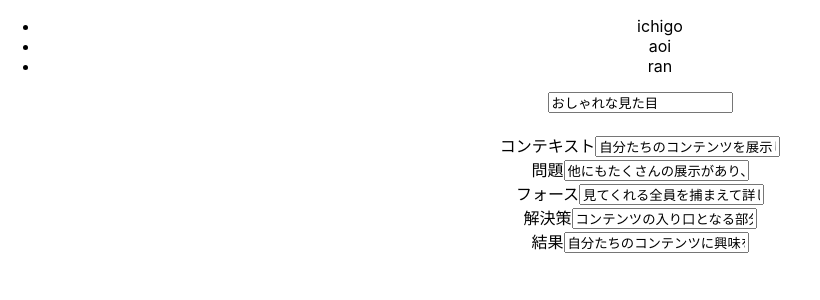
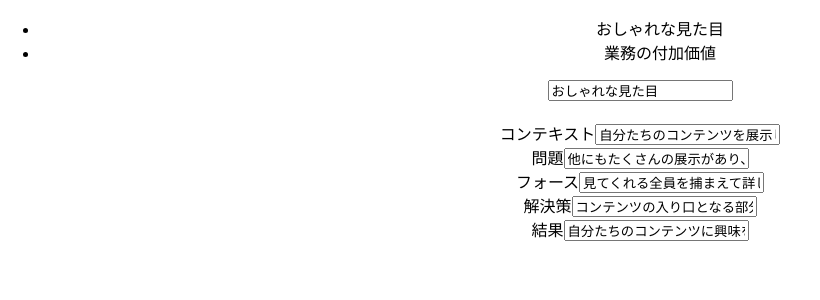
Before and after one commit to msntts/PatternLanguageEditor, a React (Create React App) app in the folder pattern-language-editor-client/: page / in a window 1280 px wide. Shown: the top 300 px of the page, without its empty margins (0-820 px from the left). Built offline with nearby package versions, Linux system fonts and the light colour scheme.

Commit message:
画面にリストを表示できるようにした

```diff
--- a/pattern-language-editor-client/src/views/components/PatternComponentTab.tsx
+++ b/pattern-language-editor-client/src/views/components/PatternComponentTab.tsx
@@ -10,29 +10,17 @@ export type Props = {
   result: string
 }
 
-export type Data = Array<{
-  key: {
-    name: string
-    imgPath: string
-    context: string
-    problem: string
-    fource: string
-    solution: string
-    result: string
+function PatternTab(list: string[]) {
+  //listには各パターンのnameが入っている
+  const arr: JSX.Element[] = []
+  for (let i = 0; i < 2; i++) {
+    arr.push(<li key={list[i]}> {list[i]}</li>)
   }
-}>
 
-function PatternTab(list: string[]) {
-  //listがうまく読み込めていない。
-  //仮にリストをおくと表示されることを確認
-  const list2 = ['ichigo', 'aoi', 'ran']
-  const listItems = (): JSX.Element[] => {
-    return list2.map((item) => <li key={item}> {item}</li>)
-  }
-  console.log(listItems)
+  console.log(list.length)
   return (
     <span>
-      <ul>{listItems()}</ul>
+      <ul>{arr}</ul>
     </span>
   )
 }
--- a/pattern-language-editor-client/src/views/containers/PatternTable.tsx
+++ b/pattern-language-editor-client/src/views/containers/PatternTable.tsx
@@ -1,25 +1,13 @@
 import { connect, useSelector } from 'react-redux'
-import PatternTab, { Props, Data } from '../components/PatternComponentTab'
+import PatternTab, { Props } from '../components/PatternComponentTab'
 import type { RootState } from '../../store'
 import PatternContainer from './PatternContainer'
 
 const mapStateToProps = (): string[] => {
   const patterns = useSelector((state: RootState) => state.patternsReducer.patterns)
-  const list = patterns.map((item) => item.name)
 
-  console.log(list)
-
+  //パターンの名前をリストに格納して渡している（今回は2個のパターン）
   return patterns.map((item) => item.name)
-
-  //   return {
-  //     name: patterns[1].name,
-  //     imgPath: patterns[0].imgPath,
-  //     context: patterns[0].context,
-  //     problem: patterns[0].problem,
-  //     fource: patterns[0].fource,
-  //     solution: patterns[0].solution,
-  //     result: patterns[0].result,
-  //   }
 }
 
 const mapDispatchToProps = () => {
```
